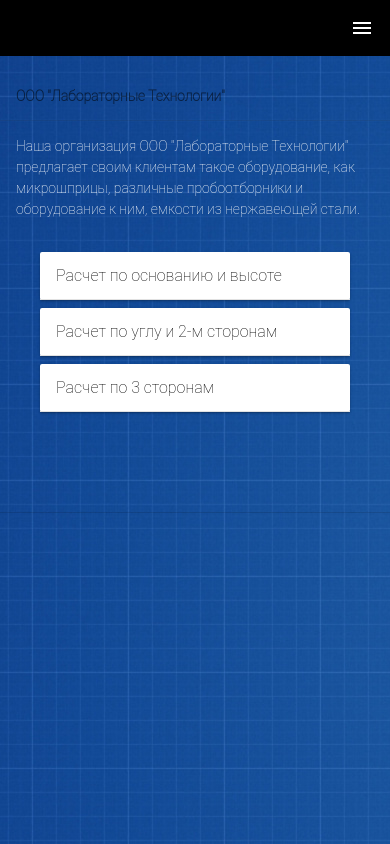
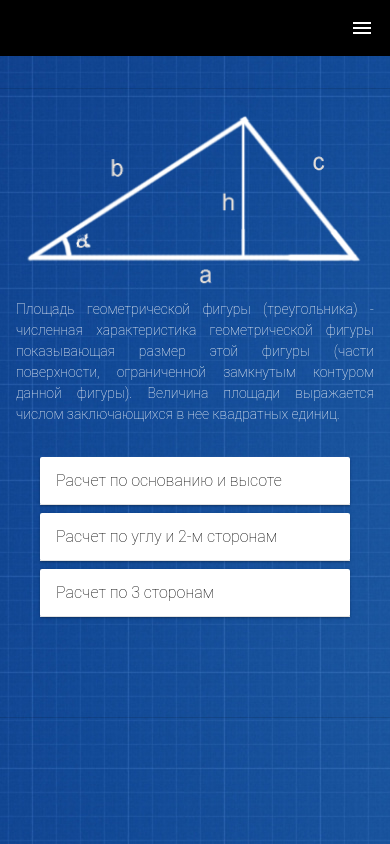
Before and after one commit to Roman-Labtech/Treyg, a website: page www/index.html in a window 390 px wide. Drawn offline with Linux system fonts and the light colour scheme; some packages are replaced by stand-ins of ours.

Commit message:
Add files via upload

```diff
--- a/www/index.html
+++ b/www/index.html
@@ -266,11 +266,12 @@
           <div data-page="index" class="page">
             <!-- Scrollable page content-->
                       <div class="page-content swipeout-content back_fon" >
-              <div class="content-block-title">ООО "Лабораторные Технологии"</div>
+
               <div class="content-block">
                 <div class="content-block-inner">
-                       <p>
-                  	Наша организация ООО "Лабораторные Технологии" предлагает своим клиентам такое оборудование, как микрошприцы, различные пробоотборники и оборудование к ним, емкости из нержавеющей стали.
+                       <p style="text-align:justify;">
+                        <img src="img/treyg.png" style="width:100%">
+            Площадь геометрической фигуры (треугольника) - численная характеристика геометрической фигуры показывающая размер этой фигуры (части поверхности, ограниченной замкнутым контуром данной фигуры). Величина площади выражается числом заключающихся в нее квадратных единиц.
                     </p>
 
                      <script type="text/javascript">
@@ -302,6 +303,7 @@
 
 </script>
 <div class="content-block">
+
 <div class="list-block cards-list">
   <ul>
 
```
Also changed, not shown: www/1visota.html (+1 -0 lines), www/2ygol.html (+4 -4 lines), www/3stor.html (+1 -0 lines).
